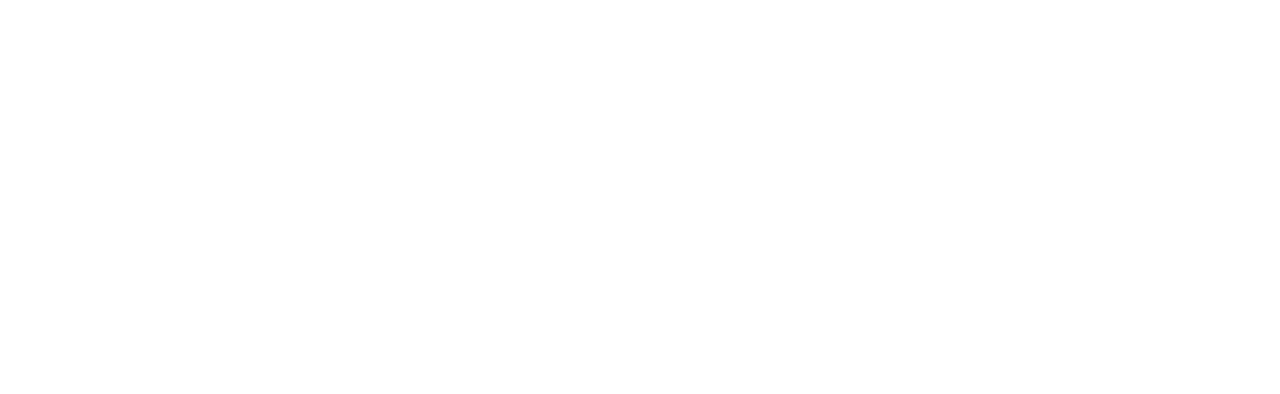
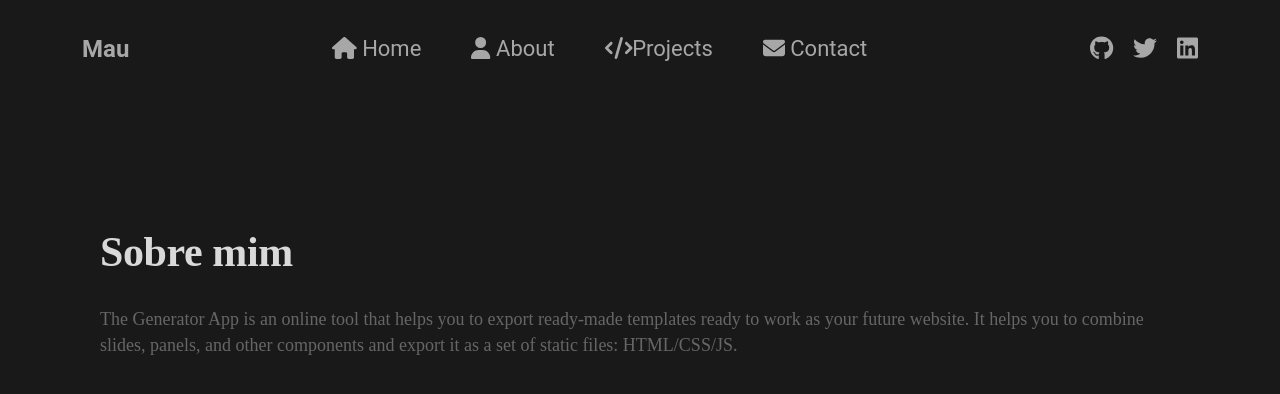
Before and after one commit to MaauLobo/my-portifolio, a Vue app: page /about in a window 1280 px wide. Before the commit this address had no page. Shown: the top 394 px of the page. Built offline with nearby package versions, Linux system fonts and the light colour scheme; a small style sheet from the web is missing.

Commit message:
view About 30%

```diff
--- a/package.json
+++ b/package.json
@@ -11,6 +11,7 @@
     "@fortawesome/free-brands-svg-icons": "^6.4.2",
     "@fortawesome/free-solid-svg-icons": "^6.4.2",
     "@fortawesome/vue-fontawesome": "^3.0.5",
+    "aos": "^2.3.4",
     "core-js": "^3.8.3",
     "vue": "^3.2.13",
     "vue-router": "^4.2.5"
--- /dev/null
+++ b/src/components/aboutme.component.vue
@@ -0,0 +1,42 @@
+<template>
+    <div class="aboutme">
+      <h1>Sobre mim</h1>
+      <p ref="typewriter">
+        The Generator App is an online tool that helps you to export ready-made
+        templates ready to work as your future website. It helps you to combine
+        slides, panels, and other components and export it as a set of static
+        files: HTML/CSS/JS.
+      </p>
+    </div>
+  </template>
+
+  <script>
+  export default {
+    mounted() {
+      this.typewriterEffect();
+    },
+    methods: {
+      typewriterEffect() {
+        const element = this.$refs.typewriter;
+        const text = element.innerText;
+        element.innerText = "";
+
+        let i = 0;
+        const addCharacter = () => {
+          element.innerHTML += text[i];
+          i++;
+
+          if (i < text.length) {
+            setTimeout(addCharacter, 20);
+          }
+        };
+
+        addCharacter();
+      },
+    },
+  };
+  </script>
+
+  <style>
+  @import "@/styles/about.css";
+  </style>
--- a/src/components/nav.component.vue
+++ b/src/components/nav.component.vue
@@ -10,14 +10,19 @@
 
       <!-- Opções de navegação -->
       <div class="nav-options" :class="{ active: isMenuActive }">
+
         <router-link class="router-link" to="/">
       <font-awesome-icon icon="home" /> Home
       </router-link>
 
-      <a href="#"><font-awesome-icon icon="user" /> About</a>
+      <router-link class="router-link" to="/about">
+      <font-awesome-icon icon="user" /> About
+      </router-link>
+
       <router-link class="router-link" to="/projects">
         <font-awesome-icon icon="code" />Projects
       </router-link>
+
       <a href="#"><font-awesome-icon icon="envelope" /> Contact</a>
       </div>
 
--- a/src/router/router.js
+++ b/src/router/router.js
@@ -11,6 +11,10 @@
       path: '/projects',
       component: () => import('../views/Projects.vue'),
     },
+    {
+      path: '/about',
+      component: () => import('../views/About.vue'),
+    },
 
   ],
 })
--- /dev/null
+++ b/src/styles/about.css
@@ -0,0 +1,56 @@
+body {
+    background-color: #191919;
+    margin: 0;
+    padding: 0;
+    font-family: 'Roboto', sans-serif;
+  }
+
+  html{
+    scroll-behavior: smooth;
+  }
+
+.aboutme{
+    padding: 100px;
+}
+
+  .aboutme h1{
+    color:#D9D9D9;
+font-family: Poppins;
+font-size: 42px;
+font-style: normal;
+font-weight: 700;
+line-height: 52px; /* 123.81% */
+letter-spacing: -0.4px;
+}
+
+
+
+.aboutme p{
+    color: var(--dark-content, #666);
+font-family: Poppins;
+font-size: 18px;
+font-style: normal;
+font-weight: 400;
+line-height: 26px; /* 144.444% */
+
+}
+
+.typewriter-text {
+    position: relative;
+  }
+
+  .cursor {
+    display: inline-block;
+    width: 1px;
+    height: 1em;
+    background-color: black;
+    animation: blink 0.7s infinite;
+    margin-left: 2px;
+    position: absolute;
+  }
+
+  @keyframes blink {
+    50% {
+      opacity: 0;
+    }
+  }
--- /dev/null
+++ b/src/views/About.vue
@@ -0,0 +1,20 @@
+<template>
+<navcomp/>
+<aboutme/>
+
+</template>
+
+<script>
+import navcomp from '../components/nav.component.vue';
+import aboutme from '../components/aboutme.component.vue';
+export default {
+    components:{
+        navcomp,
+        aboutme,
+    }
+}
+</script>
+
+<style>
+@import "@/styles/about.css";
+</style>
```
Also changed, not shown: 1 other file (tests, documents, lock files or other folders).
